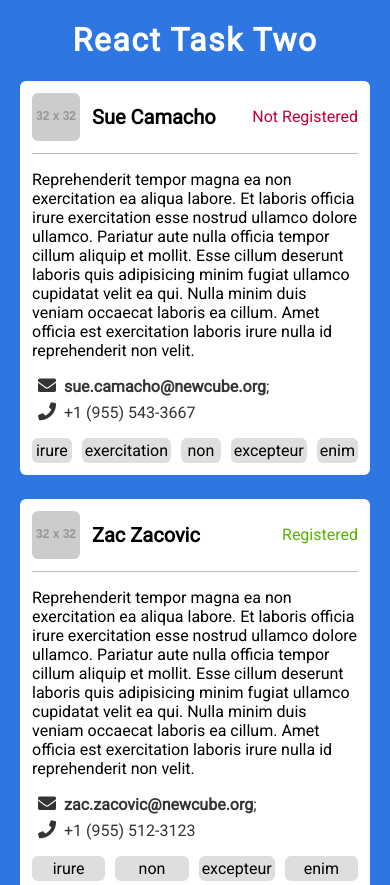
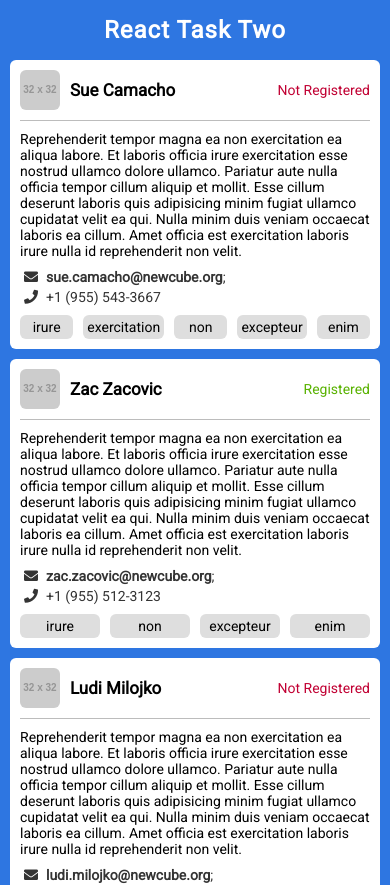
Before and after one commit to vuckovicsava/react-task-two, a React (Create React App) app: page / in a window 390 px wide. Shown: the top 885 px of the page. Built offline with nearby package versions, Linux system fonts and the light colour scheme.

Commit message:
project fully responsive

```diff
--- a/src/styles/main.scss
+++ b/src/styles/main.scss
@@ -5,6 +5,8 @@ $gray: #bcbcbc;
 $gray-dark: #343434;
 $whitesmoke: #dedede;
 $white: #fff;
+
+$sm: 576px;
 
 * {
   box-sizing: border-box;
@@ -23,7 +25,7 @@ html {
   text-align: center;
   max-width: 60rem;
   margin: 0 auto;
-  padding: 0 2rem
+  padding: 0 2rem;
 }
 
 .title {
@@ -94,17 +96,19 @@ html {
 
   &__tag-list {
     display: flex;
+    flex-wrap: wrap;
     font-size: 1.6rem;
     list-style-type: none;
     padding: 0;
-    margin-bottom: 0;
+    margin: 0;
   }
 
   &__tag {
     flex: 1;
-    padding: .3rem;
+    padding: .4rem;
     border-radius: 6px;
     background-color: $whitesmoke;
+    margin-top: 1.2rem;
 
     &:not(:last-child) {
       margin-right: 1rem;
@@ -116,3 +120,65 @@ html {
     }
   }
 }
+
+@media screen and (max-width: $sm) {
+  .container {
+    padding: 0 1rem;
+  }
+
+  .title {
+    letter-spacing: 1px;
+    font-size: 2.4rem;
+  }
+
+  .card {
+    padding: 1rem;
+    margin-bottom: 1rem;
+
+    &__header {
+      padding-bottom: 1rem;
+    }
+
+    &__image {
+      margin-right: 1rem;
+      height: 4rem;
+      width: 4rem;
+    }
+
+    &__heading {
+      font-size: 1.7rem;
+    }
+
+    &__status {
+      font-size: 1.4rem;
+    }
+
+    &__text {
+      text-align: left;
+      font-size: 1.4rem;
+      margin: 1rem 0;
+    }
+
+    &__contact-details {
+      font-size: 1.4rem;
+      padding: 0 .4rem;
+
+      > div:not(:last-child) {
+        margin-bottom: .4rem;
+      }
+
+      .fas {
+        font-size: 1.4rem;
+        margin-right: .8rem;
+      }
+    }
+
+    &__tag-list {
+      font-size: 1.4rem;
+    }
+
+    &__tag {
+      margin-top: 1rem;
+    }
+  }
+}
```
